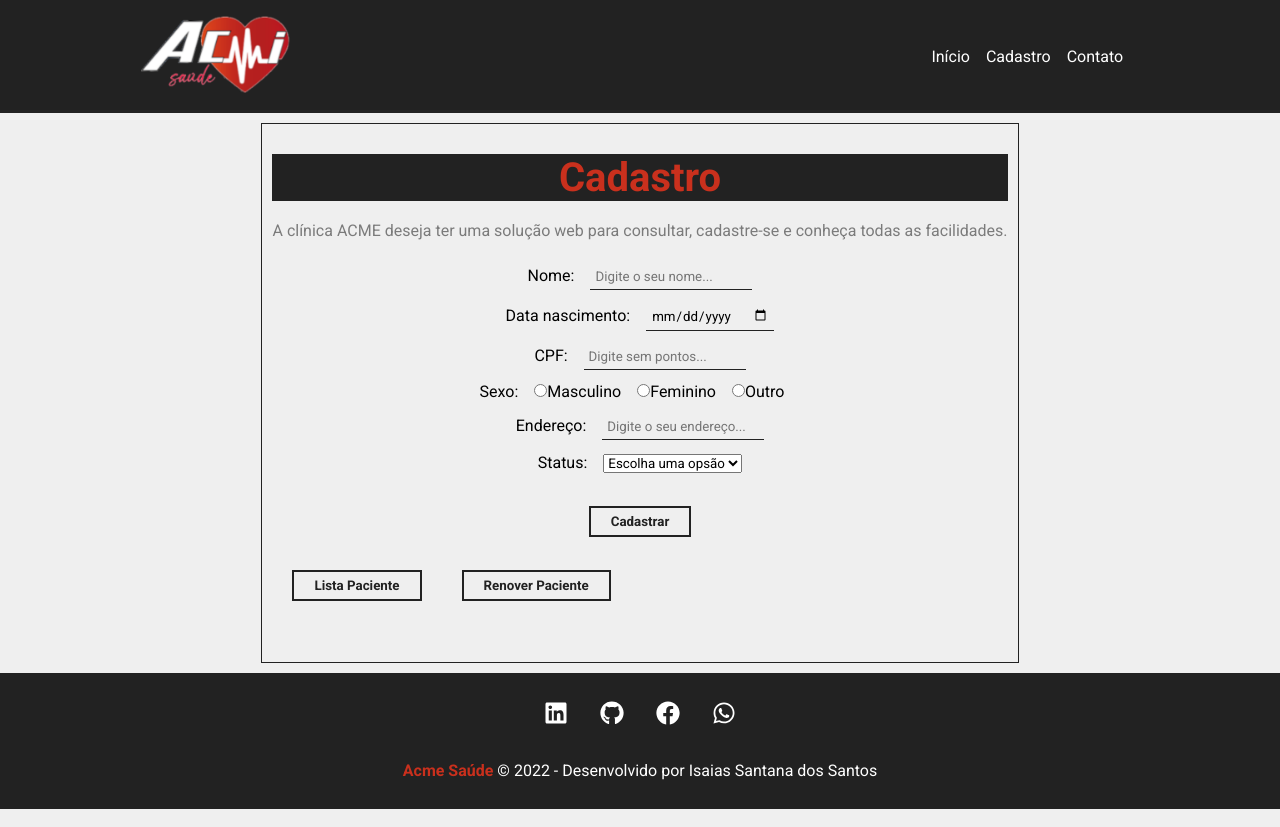
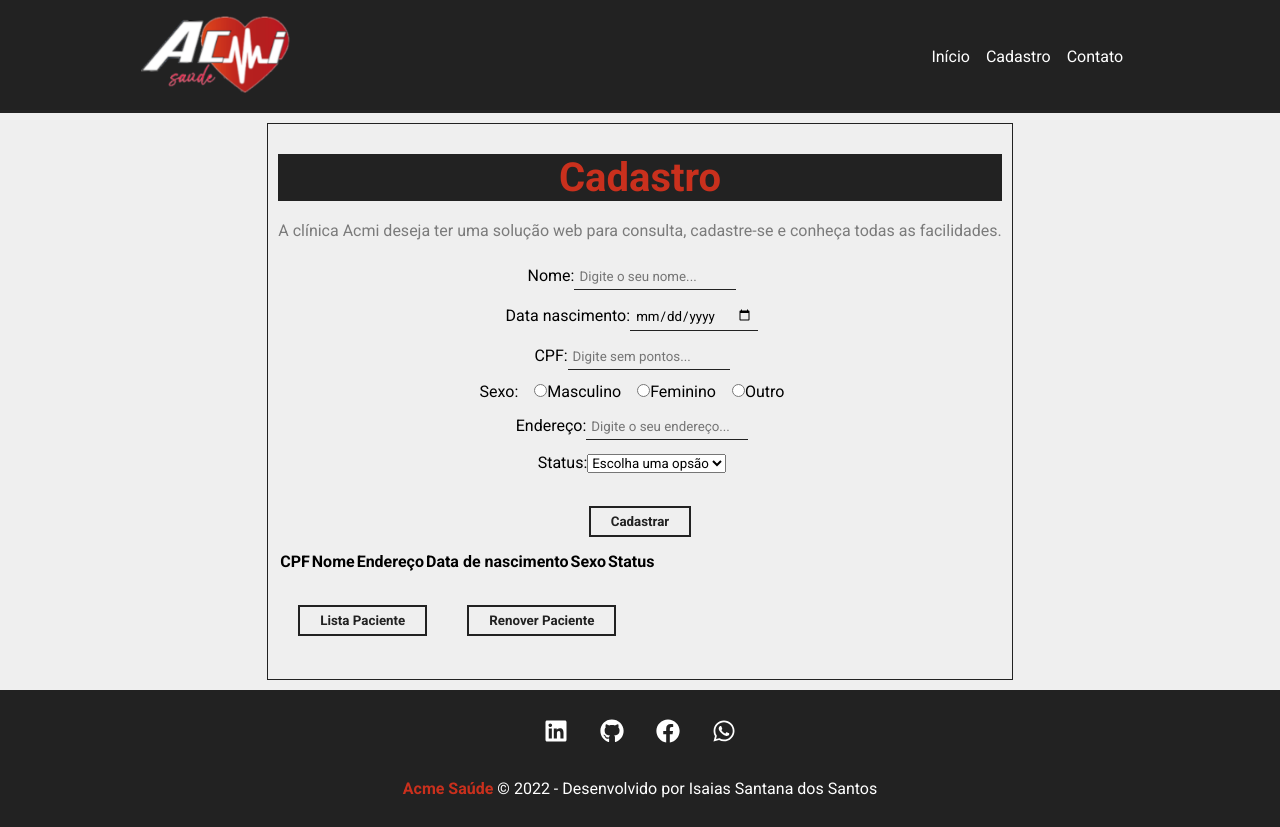
Before and after one commit to IsaiasSantanaDosSantos/Teste-desenvolvedor-jr, a React (Create React App) app: page /cadastro in a window 1280 px wide. Built offline with nearby package versions, Linux system fonts and the light colour scheme.

Commit message:
build: Creating a new component.

```diff
--- a/src/App.js
+++ b/src/App.js
@@ -6,6 +6,7 @@ import Contato from "./components/pages/Contato";
 import Container from "./components/layout/Container";
 import Navbar from "./components/layout/Navbar.js";
 import Footer from "./components/layout/Footer.js";
+import Listar from "./components/pages/Listar";
 
 function App() {
   return (
@@ -15,6 +16,7 @@ function App() {
         <Routes>
           <Route path="/" element={<Inicio />} />
           <Route path="/cadastro" element={<Cadastro />} />
+          <Route path="/listar" element={<Listar />} />
           <Route path="/contato" element={<Contato />} />
         </Routes>
       </Container>
--- a/src/components/layout/Form.js
+++ b/src/components/layout/Form.js
@@ -1,54 +1,36 @@
 import React, { useState } from "react";
+import { useNavigate } from "react-router-dom";
+import Listar from "../pages/Listar";
 
 import styles from "./Form.module.css";
 
 function Form() {
+  const [name, setName] = useState('');
+  const [birthdate, setBirthdate] = useState('');
+  const [cpf, setCpf] = useState('');
+  const [address, setAddress] = useState('');
+  const [gender, setGender] = useState('');
+  const [status, setStatus] = useState('');
+  const navigate = useNavigate()
 
+  const armazenar = (event) => {
+    event.preventDefault()
 
-  const [nome, setNome] = useState();
-
-  const armazenar = (chave, valor) => {
-    let name = document.getElementById("name");
-    let dataNasc = document.getElementById("nasc");
-    let doc = document.getElementById("cpf");
-    let endereco = document.getElementById("endereco");
-
-    let dados = JSON.parse(localStorage.getItem("dadosPac"));
-
-    let sexo = document.forms["myForm"]["sexo"];
-    let sexoPes =
-      sexo[0].checked === false &&
-      sexo[1].checked === false &&
-      sexo[2].checked === false;
-    if (sexoPes) {
-      alert("Por favor, escolha um sexo.");
-    }
-
-    const select = document.querySelector("#status");
-
-    const valorSelect = select.value;
-
-    if (dados == null) {
-      localStorage.setItem("dadosPac", "[]");
-      dados = [];
-    }
-
-    let sexoPessoa = document.querySelector('input[name="sexo"]:checked').value;
+    let dados = JSON.parse(localStorage.getItem("dadosPac")) || [];
 
     let todosDados = {
-      nome: name.value,
-      Nasc: dataNasc.value,
-      cpf: doc.value,
-      end: endereco.value,
-      sexo: sexoPessoa,
-      status: valorSelect,
+      name,
+      birthdate,
+      cpf,
+      address,
+      gender,
+      status
     };
-
-    //alert(JSON.stringify(todosDados))
 
     dados.push(todosDados);
 
     localStorage.setItem("dadosPac", JSON.stringify(dados));
+    navigate('/listar')
   };
 
   function consultar() {
@@ -73,71 +55,81 @@ function Form() {
 
   return (
     <div className={styles.init}>
-      <form name="myForm" id="registerForm">
+      <form name="myForm" id="registerForm" onSubmit={armazenar}>
         <div>
-          <label>Nome:</label>
+          <label>Nome:
             <input
               type="text"
               id="name"
               placeholder="Digite o seu nome..."
               required
-            onClick={(e) => setNome(e.target.value)}
+              value={name}
+              onChange={(e) => setName(e.target.value)}
             />
+          </label>
         </div>
         <div>
-          <label>Data nascimento:</label>
-          <input id="nasc" name="data" type="date" required />
+          <label>Data nascimento:
+            <input id="nasc" name="data" type="date" required value={birthdate} onChange={e => setBirthdate(e.target.value)} />
+          </label>
         </div>
         <div>
-          <label>CPF:</label>
+          <label>CPF:
             <input
               id="cpf"
               name="cpf"
               type="text"
               placeholder="Digite sem pontos..."
+              value={cpf}
+              onChange={e => setCpf(e.target.value)}
               required
             />
+          </label>
         </div>
         <div>
           <label>Sexo:</label>
-          <input type="radio" id="masc" name="sexo" value="masc" />
+
+          <input type="radio" id="masc" name="sexo" value="masc" onChange={e => setGender(e.target.value)} checked={gender === 'masc'} required />
           <label htmlFor="masc">Masculino</label>
 
-          <input type="radio" id="fem" name="sexo" value="fem" />
+          <input type="radio" id="fem" name="sexo" value="fem" onChange={e => setGender(e.target.value)} checked={gender === 'fem'} required />
           <label htmlFor="fem">Feminino</label>
 
-          <input type="radio" id="outro" name="sexo" value="outro" />
+          <input type="radio" id="outro" name="sexo" value="outro" onChange={e => setGender(e.target.value)} checked={gender === 'outro'} required />
           <label htmlFor="outro">Outro</label>
         </div>
         <div>
-          <label>Endereço:</label>
+          <label>Endereço:
             <input
               id="endereco"
               name="endereco"
               type="text"
+              value={address}
+              onChange={e => setAddress(e.target.value)}
               placeholder="Digite o seu endereço..."
             />
+          </label>
         </div>
         <div>
-          <label htmlFor="status">Status:</label>
-
-          <select name="status" id="status" required>
+          <label htmlFor="status">Status:
+            <select name="status" id="status" required value={status} onChange={e => setStatus(e.target.value)}>
               <option value="">Escolha uma opsão</option>
               <option value="ativo">Ativo</option>
               <option value="inativo">Inativo</option>
             </select>
+          </label>
         </div>
         <div>
-          <button onClick={() => armazenar("ls_nome", nome)}>Cadastrar</button>
+          <button onClick={() => { }}>Cadastrar</button>
         </div>
       </form>
 
-      <div id="patientList"></div>
+      <div id="patientList">
+        <Listar />
+      </div>
       <div id="removePatient"></div>
       <div className={styles.register}>
-        <button id="btnConsult" onClick={() => consultar()}>
-          Lista Paciente
-        </button>
+        <button id="btnConsult" onClick={() => consultar()}>Lista Paciente</button>
         <button onClick={() => apagar("ls_nome")}>Renover Paciente</button>
       </div>
     </div>
--- a/src/components/pages/Cadastro.js
+++ b/src/components/pages/Cadastro.js
@@ -9,7 +9,7 @@ function Cadastro() {
     <div className={styles.init}>
       <h1 id="titlleCadastro">Cadastro</h1>
       <p>
-        A clínica ACME deseja ter uma solução web para consultar, cadastre-se e
+        A clínica Acmi deseja ter uma solução web para consulta, cadastre-se e
         conheça todas as facilidades.
       </p>
       <Form />
--- /dev/null
+++ b/src/components/pages/Listar.js
@@ -0,0 +1,35 @@
+function Listar() {
+  const listaDePacientes = JSON.parse(localStorage.getItem('dadosPac')) || []
+
+  return (
+    <div>
+      <table>
+      <thead>
+        <tr>
+          <th>CPF</th>
+          <th>Nome</th>
+          <th>Endereço</th>
+          <th>Data de nascimento</th>
+          <th>Sexo</th>
+          <th>Status</th>
+        </tr>
+      </thead>
+      <tbody>
+        {listaDePacientes.map(paciente => (
+          <tr>
+            <td>{paciente.cpf}</td>
+            <td>{paciente.name}</td>
+            <td>{paciente.address}</td>
+            <td>{paciente.birthdate}</td>
+            <td>{paciente.gender}</td>
+            <td>{paciente.status}</td>
+          </tr>
+        ))}
+      </tbody>
+    </table>
+    </div>
+
+  )
+}
+
+export default Listar
```
Lines whose indentation alone changed are shown as unchanged.
